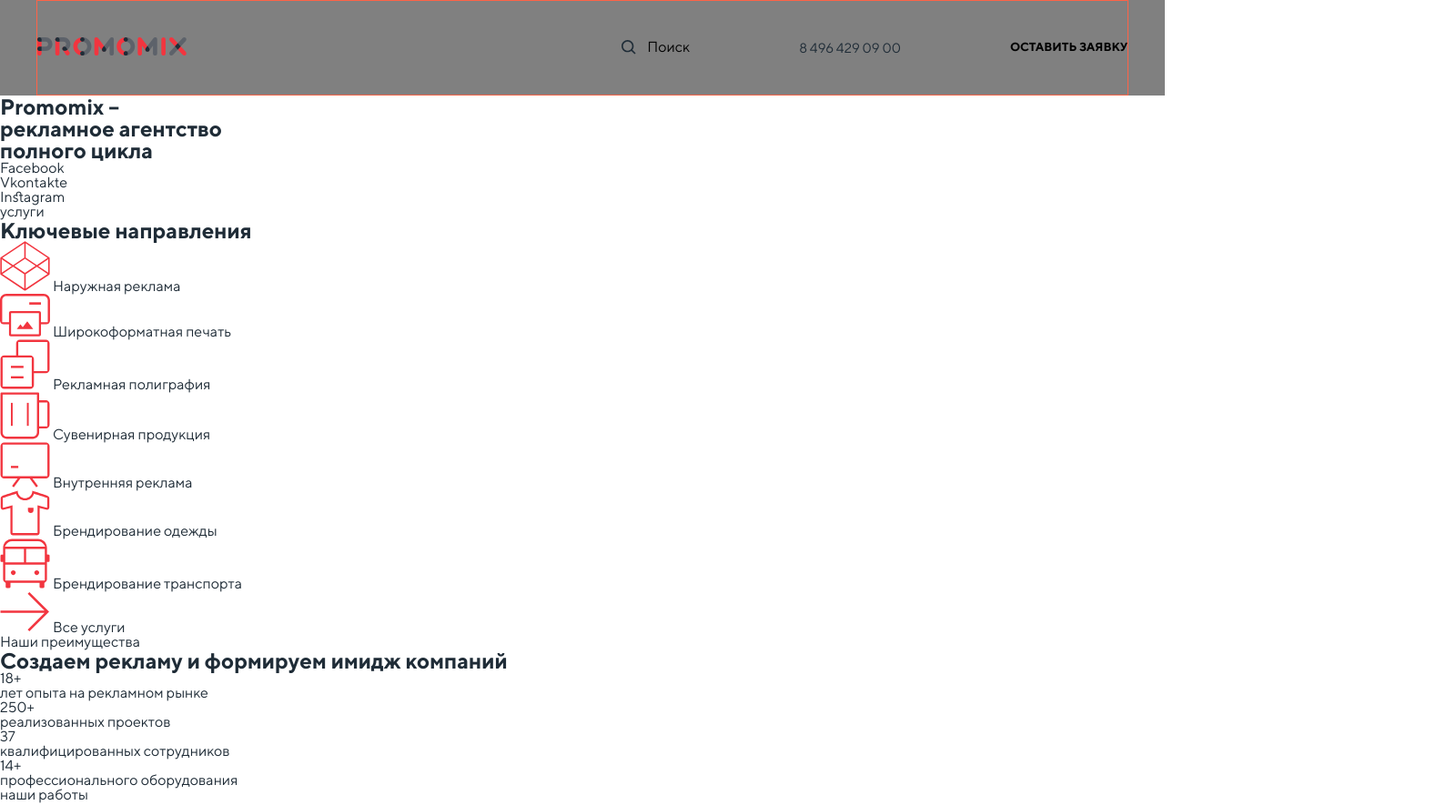
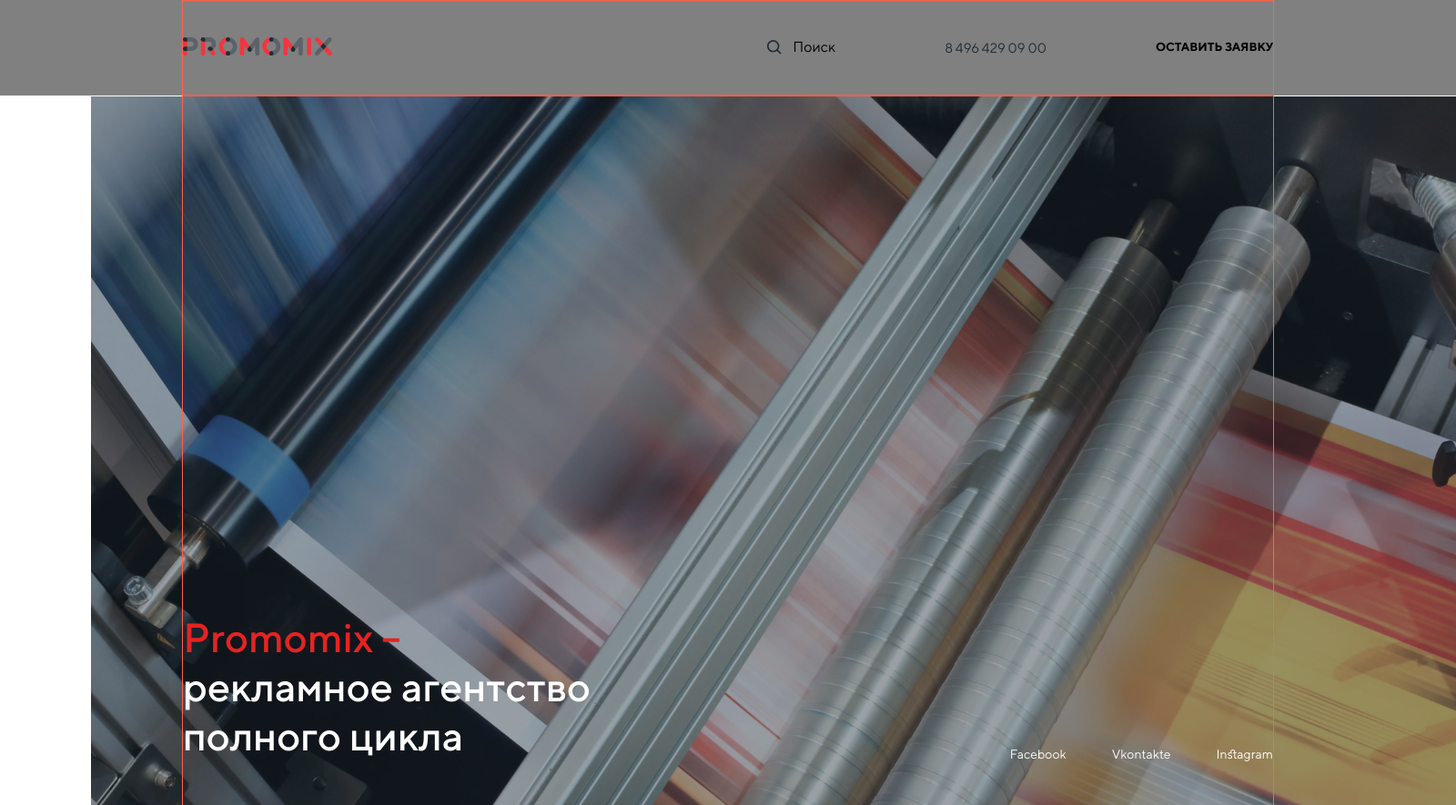
Before and after one commit to VladyslavSarbash/Promomix, a plain HTML site: page index.html in a window 1280 px wide. Shown: the top 885 px of the page at 91% size, 1600 px wide, since content can reach past the window. Drawn offline with Linux system fonts and the light colour scheme.

Commit message:
Секция Hero

```diff
--- a/css/style.css
+++ b/css/style.css
@@ -3,10 +3,12 @@
     --main-red: #E52322;
     --main-grey:  #B0B6BF;
     --main-black: #1F2C37;
+    --main-white: #ffffff;
 
 }
 
 body {
+    width: 1600px;
     color: var(--main-black);
     font-family: var(--main-font);
     font-size: 16px;
@@ -67,23 +69,66 @@
 
     /* background-color: tomato; */
 }
-.list-item img {
+.navigation .list-item img {
     margin-right: 12px;
 }
 
-.list .list-item:first-child {
+.navigation .list-item:first-child {
     font-size: 16px;
     display: flex;
     align-items: center;
     text-transform: capitalize;
 }
 
-.list .list-item:last-child {
+.navigation .list-item:last-child {
     font-weight: 700;
     font-size: 13px;
     text-transform: uppercase;
 }
 
-.list .list-item:nth-child(2) {
+.navigation .list-item:nth-child(2) {
     font-size: 15px;
 }
+
+.hero {
+    /* padding-left: 100px; */
+    background: url(../image/Rectangle\ 5.jpg);
+    background-repeat: no-repeat;
+    background-position: right;
+    background-size: auto;
+}
+
+.hero .container {
+    display: flex;
+    justify-content: space-between;
+    align-items: flex-end;
+    padding-top: 568px;
+    padding-bottom: 30px;
+    border: 1px solid tomato;
+}
+
+.hero h1{
+    font-weight: 500;
+    font-size: 45px;
+    line-height: 1.2;
+    padding-bottom: 40px;
+    color: var(--main-white);
+}
+
+.hero h1 span {
+    color: var(--main-red);
+    text-transform: capitalize;
+}
+
+
+
+.social-list {
+    display: flex;
+    color: var(--main-white);
+    font-size: 14px;
+    cursor: pointer;
+}
+
+.social-list li:not(:last-child) {
+    margin-right: 50px;
+}
--- a/index.html
+++ b/index.html
@@ -22,16 +22,18 @@
     </header>
     <main>
     <!-- Герой -->
-    <section>
-        <h1>Promomix – <br>
-            рекламное агентство<br>
-            полного цикла
-        </h1>
-            <ul class="list">
-                <li><a href="/">Facebook</a></li>
-                <li><a href="/">Vkontakte</a></li>
-                <li><a href="/">Instagram</a></li>
+    <section class="hero">
+        <div class="container">
+            <h1> <span>Promomix – </span><br>
+                рекламное агентство<br>
+                полного цикла
+            </h1>
+            <ul class="social-list list">
+                <li class="list-item"><a href="/">Facebook</a></li>
+                <li class="list-item"><a href="/">Vkontakte</a></li>
+                <li class="list-item"><a href="/">Instagram</a></li>
             </ul>
+        </div>
     </section>
     <!-- Ключевые направления< -->
     <section class="">
```
Also changed, not shown: image/Rectangle 5.jpg (added).
